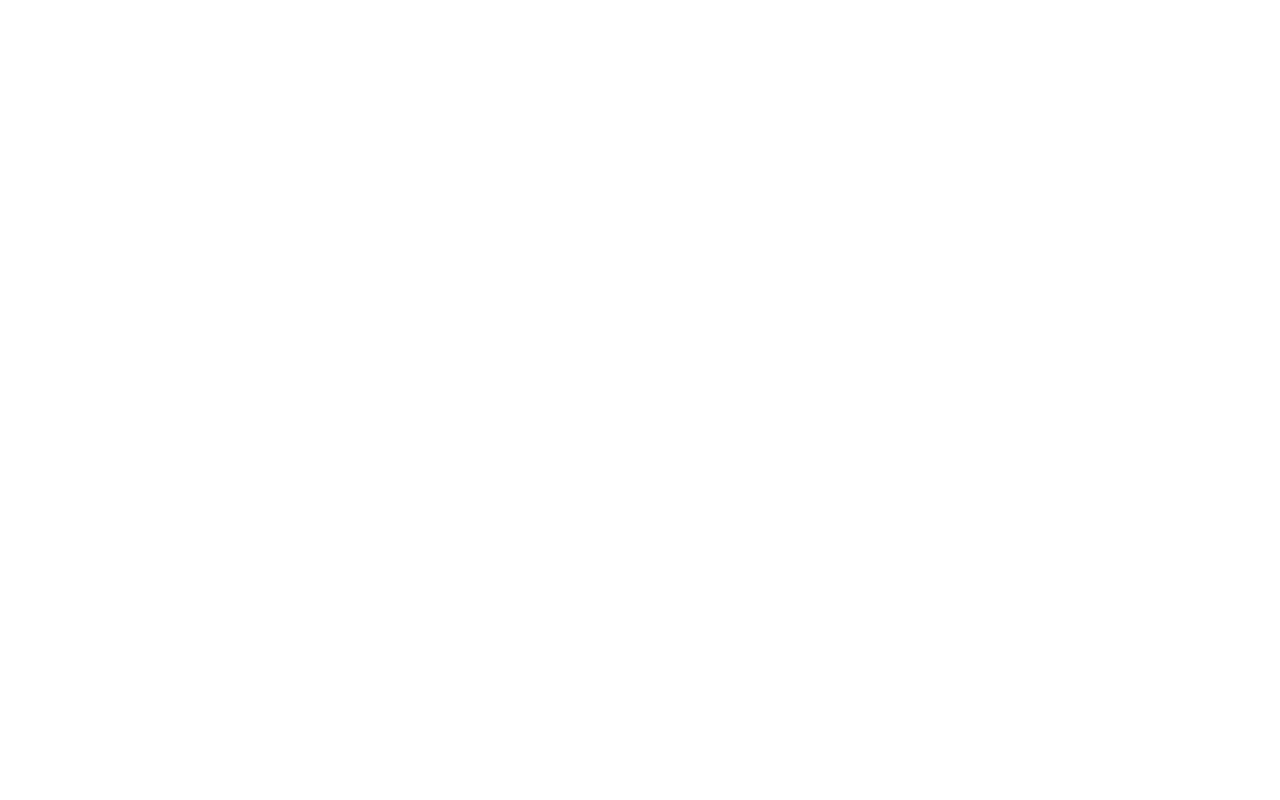
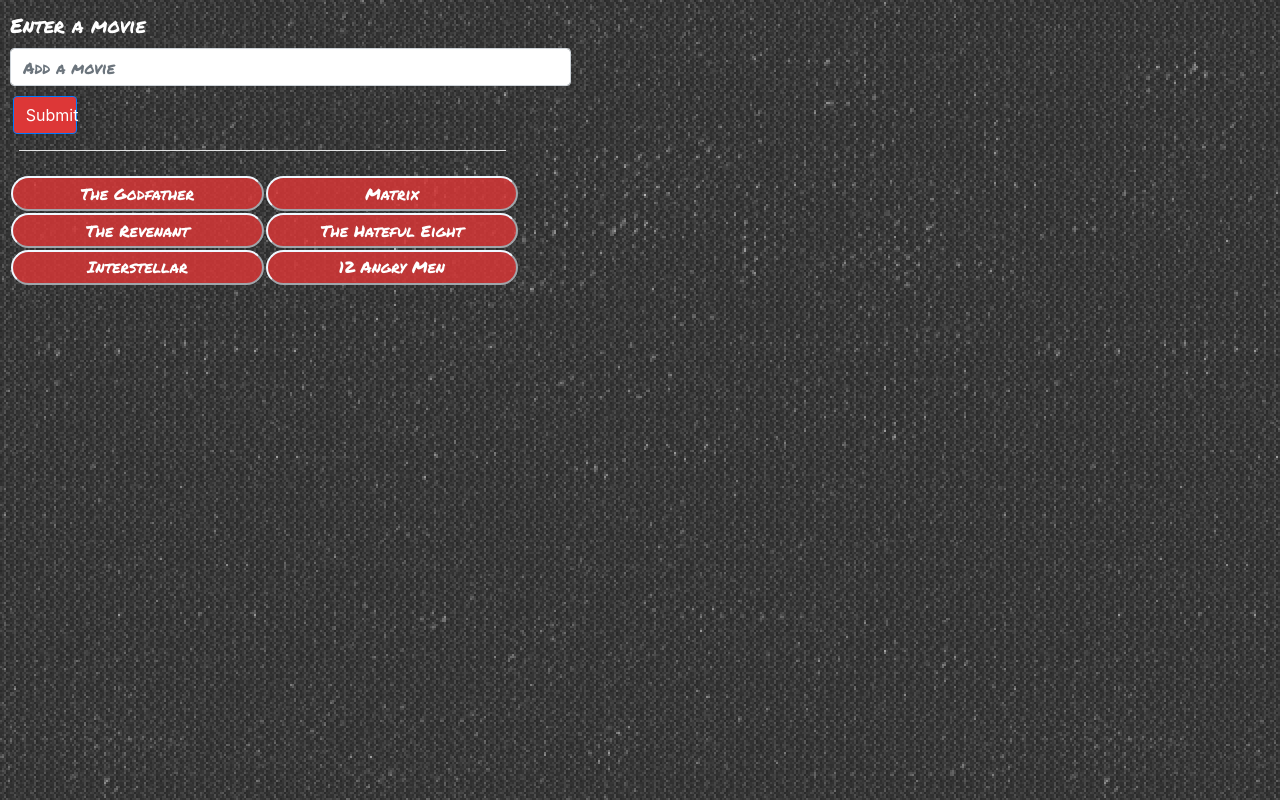
Before and after one commit to abayindir1/GifTastic, a plain HTML site: page index.html in a window 1280 px wide. Drawn offline with nearby package versions, Linux system fonts and the light colour scheme.

Commit message:
mostly done

```diff
--- a/css/style.css
+++ b/css/style.css
@@ -0,0 +1,40 @@
+body{
+background-image: url("../images/background.png")
+}
+.movies{
+    margin: 0.2%;
+    color: rgb(255, 255, 255);
+    padding: 0.6%;
+    width: 45%;
+    font-family: 'Permanent Marker', cursive;
+    border-radius: 18px;
+    border-color: aliceblue;
+}
+button{
+    background-color: rgba(221, 55, 55, 0.816);
+}
+.form-group{
+    margin: 0.2%;
+    color: rgb(255, 255, 255);
+    padding: 0.6%;
+    width: 45%;
+    font-family: 'Permanent Marker', cursive;
+    font-size: 20px;
+}
+.btn-primary{
+    width: 5%;
+    margin-left: 1%;
+    background-color: rgb(221, 55, 55);
+}
+hr{
+    background-color: white;
+    width: 38%;
+    margin-left: 1.5%;
+}
+img{
+    width:300px;
+    height: 300px;
+}
+button:hover{
+    background-color: rgb(11, 11, 22);
+}
--- a/index.html
+++ b/index.html
@@ -1,14 +1,37 @@
 <!DOCTYPE html>
 <html lang="en">
+
 <head>
     <meta charset="UTF-8">
     <meta name="viewport" content="width=device-width, initial-scale=1.0">
     <meta http-equiv="X-UA-Compatible" content="ie=edge">
     <title>GifTastic</title>
+    <link rel="stylesheet" href="https://stackpath.bootstrapcdn.com/bootstrap/4.3.1/css/bootstrap.min.css"
+        integrity="sha384-ggOyR0iXCbMQv3Xipma34MD+dH/1fQ784/j6cY/iJTQUOhcWr7x9JvoRxT2MZw1T" crossorigin="anonymous">
     <link rel="stylesheet" href="css/style.css">
+    <link href="https://fonts.googleapis.com/css?family=Fredoka+One|Permanent+Marker&display=swap" rel="stylesheet">
 </head>
+
 <body>
-    <style src="https://ajax.googleapis.com/ajax/libs/jquery/3.4.1/jquery.min.js"></style>
-    <style src="javascript/app.js"></style>
+    <form>
+        <div class="form-group">
+            <label for="exampleInputPassword1">Enter a movie</label>
+            <input type="movie" class="form-control" id="movie" aria-describedby="emailHelp" placeholder="Add a movie">
+        </div>
+        <button type="submit" class="btn btn-primary">Submit</button>
+    </form>
+
+    <hr>
+
+    <div id="buttons-view" class="movies">
+
+    </div>
+    <div class="col-6" id="gifs-view">
+
+    </div>
+
+    <script src="https://ajax.aspnetcdn.com/ajax/jQuery/jquery-3.4.1.min.js"></script>
+    <script src="javascript/app.js"></script>
 </body>
+
 </html>
--- a/javascript/app.js
+++ b/javascript/app.js
@@ -0,0 +1,45 @@
+
+$(document).ready(function () {
+
+    var topics = ["The Godfather", "Matrix", "The Revenant", "The Hateful Eight", "Interstellar", "12 Angry Men"]
+
+    function showContent() {
+        var movieName = $(this).attr("data-name");
+        var queryURL = "http://api.giphy.com/v1/gifs/search?q=" + movieName + "&api_key=i6NekEIIc0KswztA8slpxQeF66sYQrqe&limit=10";
+
+        $.ajax({url:queryURL, method: "GET"})
+        .then(function(response){
+            for (i = 0; i < 11; i++){
+                var newDiv = $("<div>")
+                var rate = $("<p>")
+                rate.text(response.data[i].rating);
+                var gifs = $("<img>")
+                gifs.attr("src", response.data[i].images.original.url);
+                rate.appendTo(newDiv)
+                gifs.appendTo(newDiv)
+                newDiv.prependTo($("#gifs-view"))
+            }
+        })
+    }
+
+        function showButtons(){
+            $("#buttons-view").empty();
+
+        for(i = 0; i<topics.length; i++){
+            var b = $("<button>");
+            b.addClass("movies");
+            b.attr("data-name", topics[i]);
+            b.text(topics[i]);
+            $("#buttons-view").append(b);
+        }
+    }
+    $(".btn").on("click", function(event){
+        event.preventDefault();
+        var movie = $("#movie").val().trim();
+        topics.push(movie);
+        showButtons();
+    })
+    $(document).on("click", ".movies", showContent);
+    showButtons();
+
+})
```
Also changed, not shown: images/background.png (added), images/giphy.png (added).
